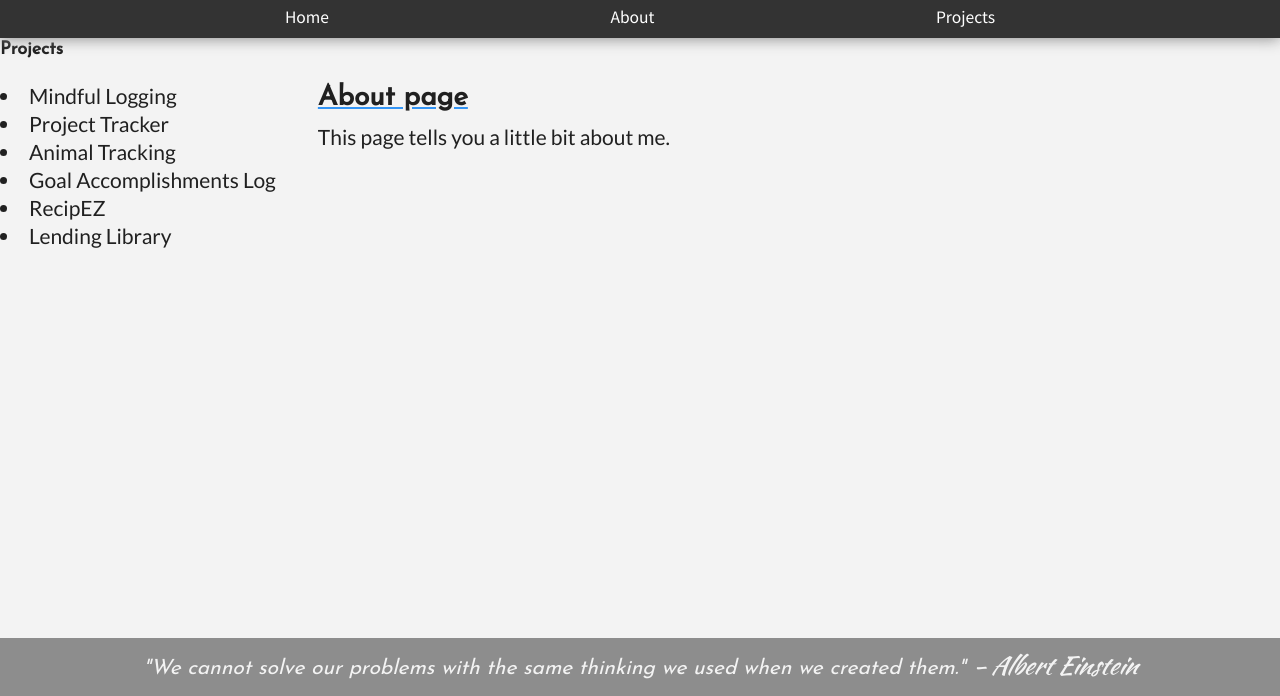
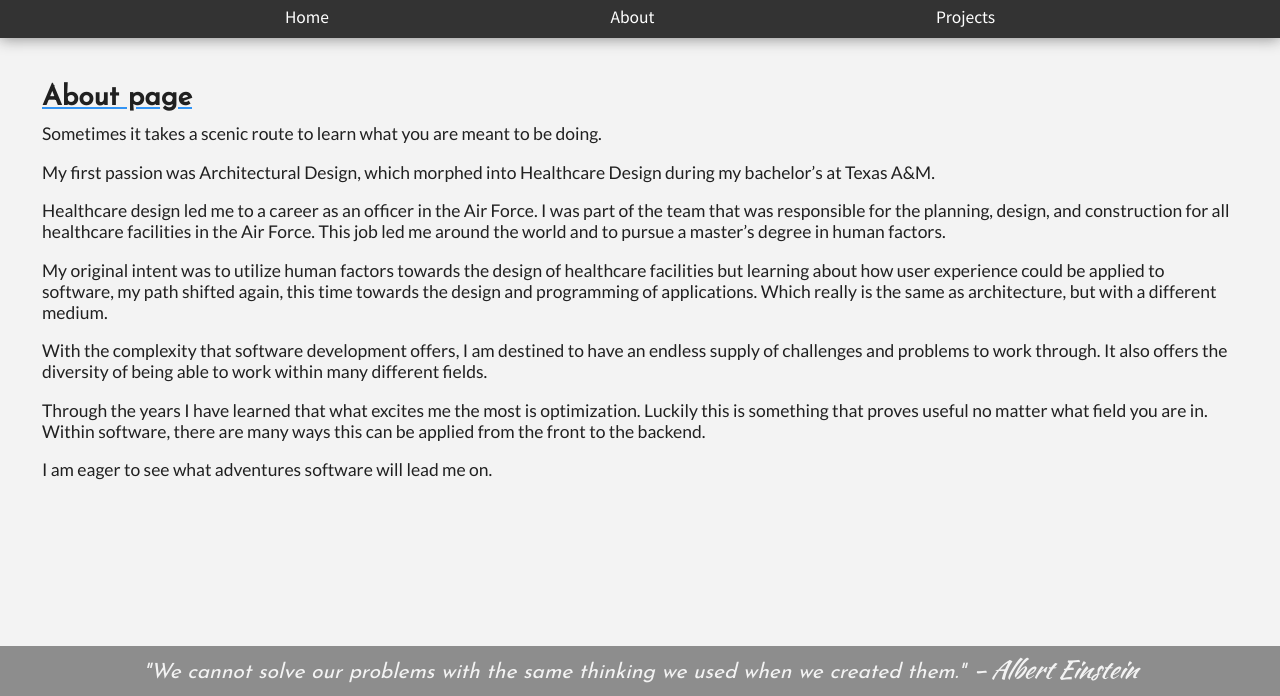
Before and after one commit to CFrez/frezfolio, a Jekyll site: the page built from about.md, in a window 1280 px wide, cut to the strip 204-900 px from the top of the page. Built offline with Jekyll 4.4.1, drawn with Linux system fonts in a browser that asks for light colours.

Commit message:
about me updated

```diff
--- a/_sass/main.scss
+++ b/_sass/main.scss
@@ -35,6 +35,6 @@ h3 {
 }
 
 p, ul, li {
-    font-size: 1.5rem;
-    line-height: 2rem;
+    font-size: 1.25rem;
+    line-height: 1.5rem;
 }
--- a/about.md
+++ b/about.md
@@ -2,13 +2,20 @@
 layout: default
 title: About
 permalink: /about
-sidebar: yes
 ---
 
 # About page
 
-This page tells you a little bit about me.
+Sometimes it takes a scenic route to learn what you are meant to be doing.
 
+My first passion was Architectural Design, which morphed into Healthcare Design during my bachelor’s at Texas A&M.
 
-<!-- anchor example!! -->
-[](){: name="hello-world"}
+Healthcare design led me to a career as an officer in the Air Force. I was part of the team that was responsible for the planning, design, and construction for all healthcare facilities in the Air Force. This job led me around the world and to pursue a master’s degree in human factors.
+
+My original intent was to utilize human factors towards the design of healthcare facilities but learning about how user experience could be applied to software, my path shifted again, this time towards the design and programming of applications. Which really is the same as architecture, but with a different medium.
+
+With the complexity that software development offers, I am destined to have an endless supply of challenges and problems to work through. It also offers the diversity of being able to work within many different fields.
+
+Through the years I have learned that what excites me the most is optimization. Luckily this is something that proves useful no matter what field you are in. Within software, there are many ways this can be applied from the front to the backend.
+
+I am eager to see what adventures software will lead me on.
```
Also changed, not shown: 3 other files.
